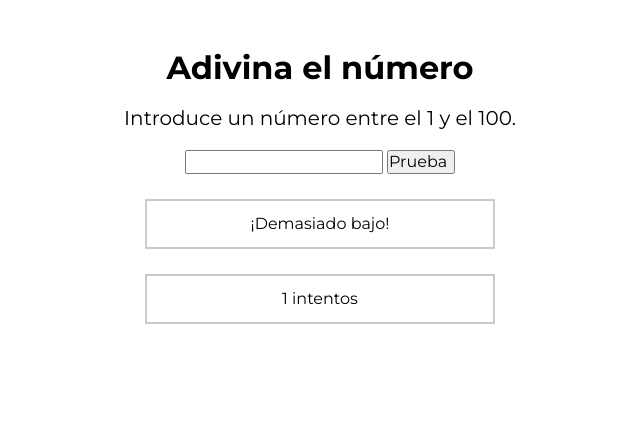
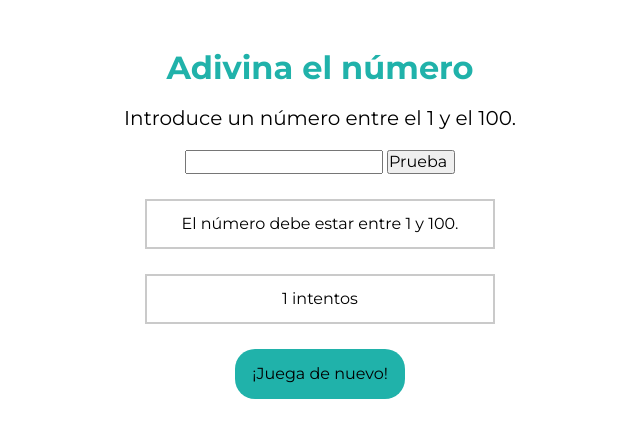
Before and after one commit to miriamschaefer/guess-the-number, a plain HTML site: page index.html in a window 1280 px wide. Both pictures are taken after a click on the button "Prueba". Shown: the whole page, without its empty margins (320-960 px from the left). Drawn offline with Linux system fonts and the light colour scheme.

Commit message:
add css styles

```diff
--- a/index.html
+++ b/index.html
@@ -18,7 +18,7 @@
       <div class="game">
         <form class="form">
           <input type="number" class="js-user-input number-input" />
-          <input type="button" value="Prueba" class="js-button" />
+          <input type="button" value="Prueba" class="js-button send-button" />
         </form>
         <div class="box-clue">
           <p class="clue js-clue">Escribe un número y dale a prueba.</p>
@@ -26,7 +26,9 @@
         <div class="box-attempts">
           <p class="attempts js-attempts">0 intentos</p>
         </div>
+
       </div>
+      <button onclick="location.reload()" class="reload">¡Juega de nuevo!</button>
     </main>
     <script type="text/javascript" src="./js/main.js"></script>
   </body>
--- a/js/main.js
+++ b/js/main.js
@@ -24,9 +24,9 @@ function compareNumber() {
 
   let attemptsCheck = (attempts += 1);
   attemptsAlert.innerHTML = `${attemptsCheck} intentos`;
-  console.log(attemptsCheck);
+  console.log(`Número de intentos ${attemptsCheck}`);
 
-  if (userNumber < 0) {
+  if (userNumber < 1) {
     console.log('El número debe estar entre 1 y 100.');
     clue.innerHTML = 'El número debe estar entre 1 y 100.';
   } else if (userNumber > 100) {
--- a/stylesheets/styles.css
+++ b/stylesheets/styles.css
@@ -9,6 +9,7 @@
 
 .title {
   margin-bottom: 20px;
+  color: lightseagreen;
 }
 
 .subtitle {
@@ -18,6 +19,14 @@
 }
 
 .form {
+  text-align: center;
+}
+
+.reload {
+  width: 170px;
+  height: 50px;
+  background-color: lightseagreen;
+  border-radius: 20px;
   text-align: center;
 }
 
```
